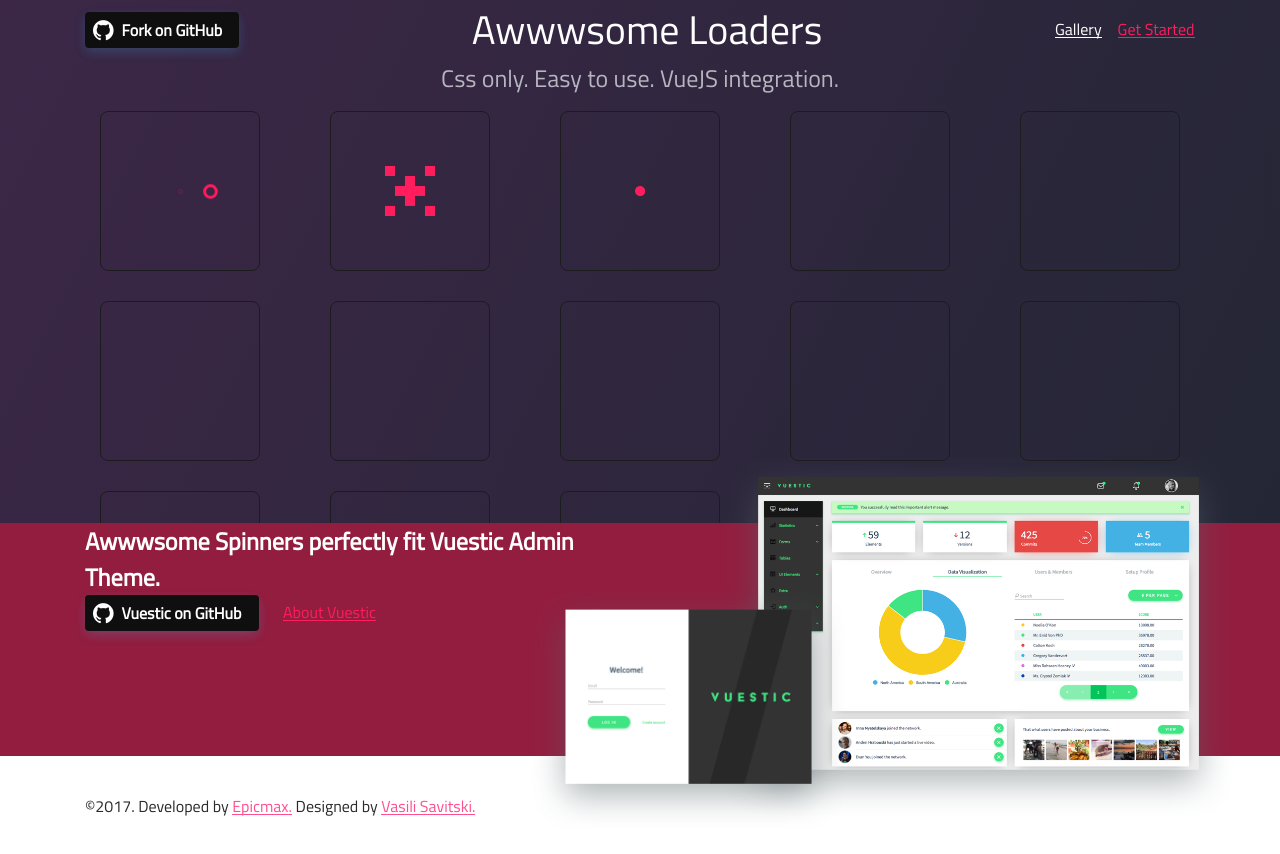
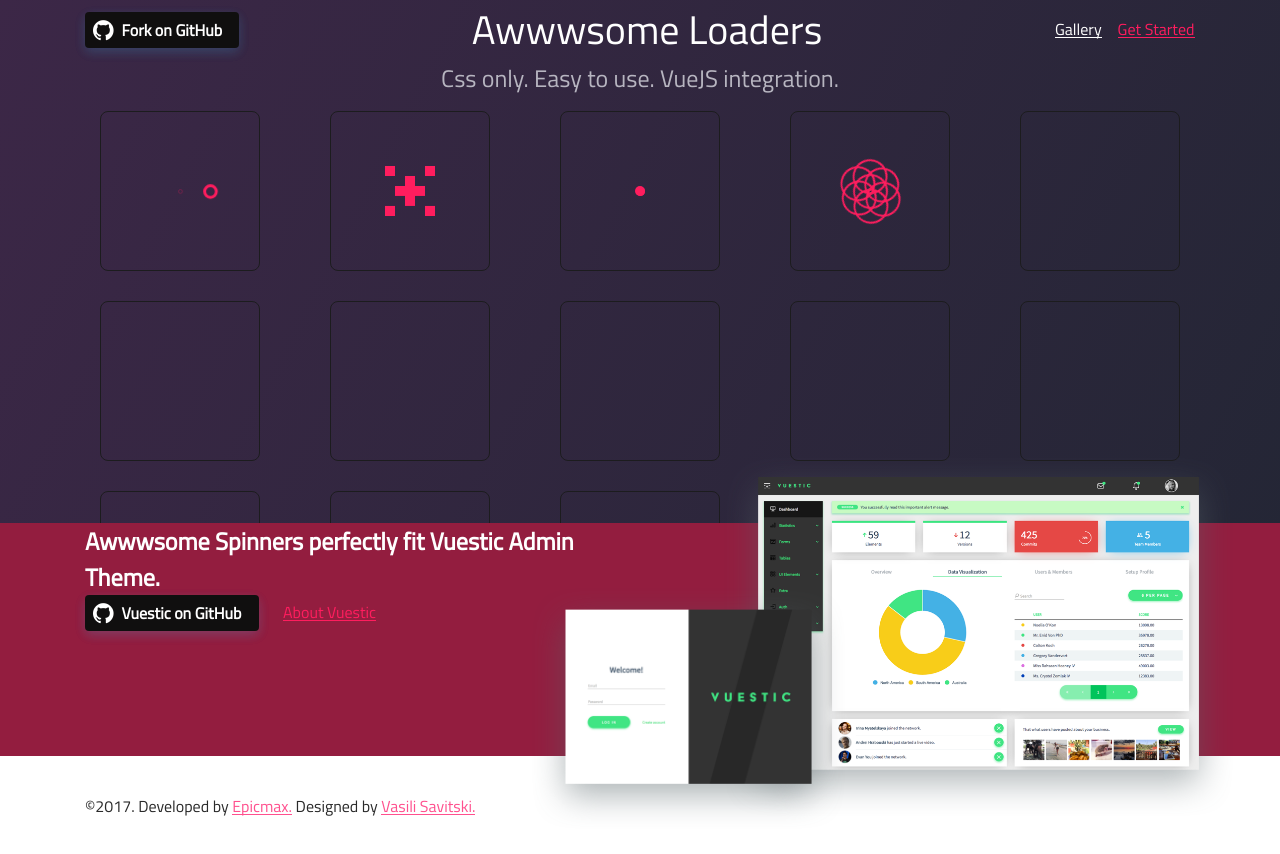
Before and after one commit to epicmaxco/epic-spinners-landing, a Vue app: page /#/ in a window 1280 px wide. Built offline with nearby package versions, Linux system fonts and the light colour scheme.

Commit message:
feat(intersecting circles spinner)

```diff
--- a/src/components/LoadersGallery.vue
+++ b/src/components/LoadersGallery.vue
@@ -16,7 +16,9 @@
       </loaders-gallery-item>
     </div>
     <div class="gallery-item-container">
-      <loaders-gallery-item></loaders-gallery-item>
+      <loaders-gallery-item>
+        <intersecting-circles-spinner :animationDuration="1200" :circleSize="35" :color="'#ff1d5e'"></intersecting-circles-spinner>
+      </loaders-gallery-item>
     </div>
     <div class="gallery-item-container">
       <loaders-gallery-item></loaders-gallery-item>
@@ -74,6 +76,7 @@
   import HollowDotsSpinner from './spinners/HollowDotsSpinner.vue'
   import PixelSpinner from './spinners/PixelSpinner.vue'
   import FlowerSpinner from './spinners/FlowerSpinner.vue'
+  import IntersectingCirclesSpinner from './spinners/IntersectingCirclesSpinner.vue'
 
   export default {
     name: 'LoadersGallery',
@@ -81,7 +84,8 @@
       LoadersGalleryItem,
       HollowDotsSpinner,
       PixelSpinner,
-      FlowerSpinner
+      FlowerSpinner,
+      IntersectingCirclesSpinner
     }
   }
 </script>
--- /dev/null
+++ b/src/components/spinners/IntersectingCirclesSpinner.vue
@@ -0,0 +1,84 @@
+<template>
+  <div class="intersecting-circles-spinner">
+    <div class="spinnerBlock" :style="spinnerStyle">
+      <span v-for="cs in circleStyles" :style="cs"></span>
+    </div>
+  </div>
+</template>
+
+<script>
+  export default {
+    name: 'IntersectingCirclesSpinner',
+
+    props: {
+      animationDuration: {
+        type: Number,
+        default: 1200
+      },
+      circleSize: {
+        type: Number,
+        default: 50
+      },
+      color: {
+        type: String,
+        default: '#fff'
+      }
+    },
+
+    data () {
+      return {
+        spinnerStyle: {
+          animationDuration: `${this.animationDuration}ms`,
+          width: `${this.circleSize}px`,
+          height: `${this.circleSize}px`
+        },
+        circleStyle: {
+          borderColor: this.color
+        }
+      }
+    },
+
+    computed: {
+      circleStyles () {
+        const circlesPositions = [
+          {top: 0, left: 0},
+          {left: `${this.circleSize * -0.36}px`, top: `${this.circleSize * 0.2}px`},
+          {left: `${this.circleSize * -0.36}px`, top: `${this.circleSize * -0.2}px`},
+          {left: 0, top: `${this.circleSize * -0.36}px`},
+          {left: `${this.circleSize * 0.36}px`, top: `${this.circleSize * -0.2}px`},
+          {left: `${this.circleSize * 0.36}px`, top: `${this.circleSize * 0.2}px`},
+          {left: 0, top: `${this.circleSize * 0.36}px`}
+        ]
+
+        return circlesPositions.map((cp) => Object.assign(cp, this.circleStyle))
+      }
+    }
+  }
+</script>
+
+<style  lang="scss" scoped>
+  .intersecting-circles-spinner {
+    position: relative;
+    .spinnerBlock {
+      animation: intersecting-circles-spinners-animation 1200ms linear infinite;
+      transform-origin: center;
+      display: block;
+      height: 50px;
+      width: 50px;
+    }
+    span {
+      display: block;
+      border: 2px solid #fff;
+      border-radius: 50%;
+      height: 100%;
+      width: 100%;
+      position: absolute;
+      left: 0;
+      top: 0;
+    }
+  }
+  @keyframes intersecting-circles-spinners-animation {
+    from { transform: rotate(0deg); }
+    to { transform: rotate(360deg); }
+  }
+</style>
```
